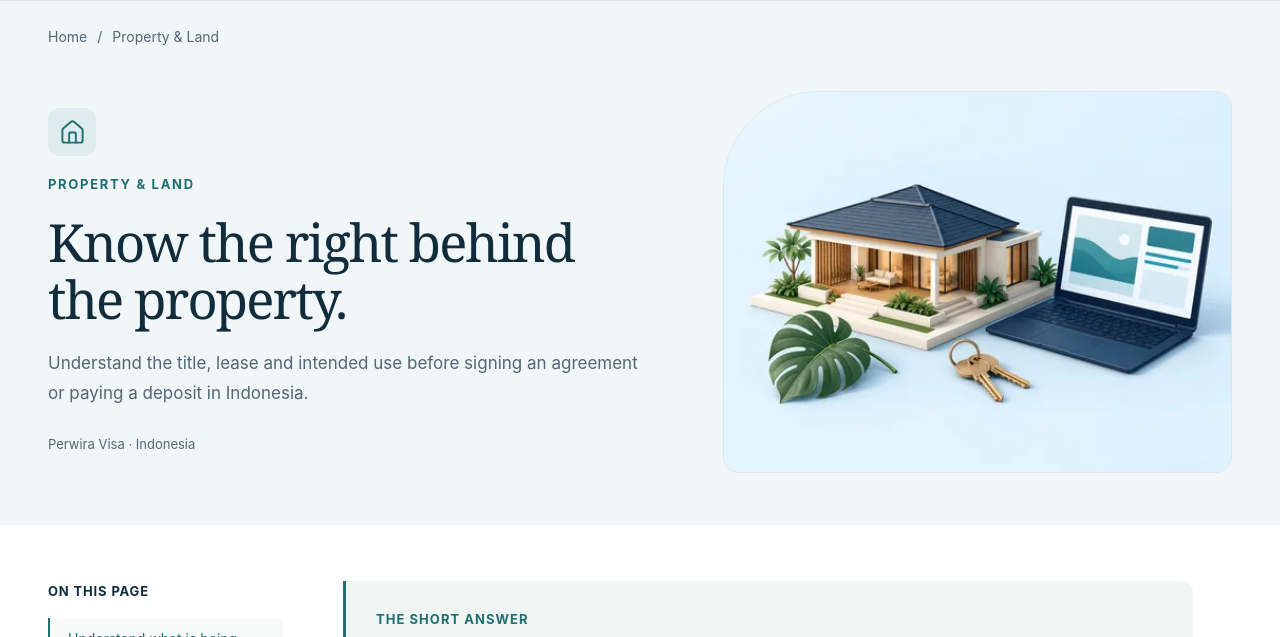
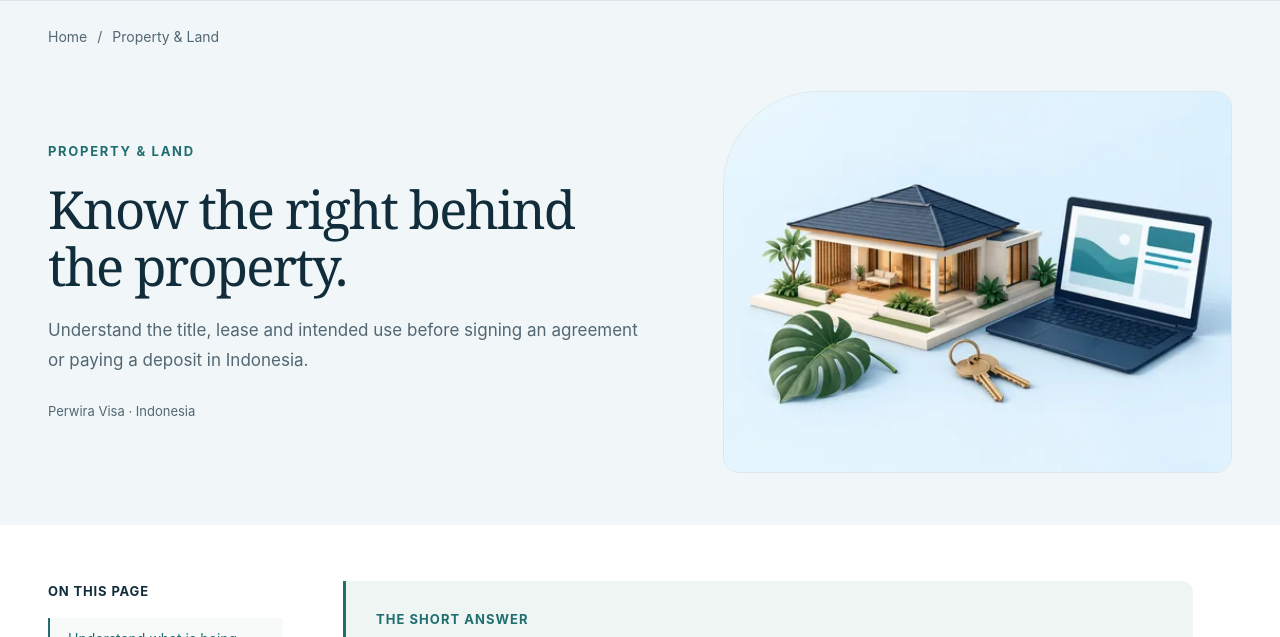
Before and after one commit to meonlombok/perwira, a plain HTML site: page services/property-land/index.html in a window 1280 px wide. Shown: the part 88-725 px from the top of the page. Drawn offline with Linux system fonts and the light colour scheme.

Commit message:
hilangkan icon

```diff
--- a/services/property-land/index.html
+++ b/services/property-land/index.html
@@ -168,13 +168,7 @@
         <div class="breadcrumb"><a href="../../index.html">Home</a><span>/</span>Property &amp; Land</div>
         <div class="page-hero-grid">
           <div class="page-hero-copy">
-            <span class="hero-symbol"><svg class="icon " aria-hidden="true" focusable="false"
-                xmlns="http://www.w3.org/2000/svg" width="24" height="24" viewBox="0 0 24 24" fill="none"
-                stroke="currentColor" stroke-width="2" stroke-linecap="round" stroke-linejoin="round">
-                <path d="M15 21v-8a1 1 0 0 0-1-1h-4a1 1 0 0 0-1 1v8" />
-                <path
-                  d="M3 10a2 2 0 0 1 .709-1.528l7-5.999a2 2 0 0 1 2.582 0l7 5.999A2 2 0 0 1 21 10v9a2 2 0 0 1-2 2H5a2 2 0 0 1-2-2z" />
-              </svg></span><span class="eyebrow">Property &amp; land</span>
+            <span class="eyebrow">Property &amp; land</span>
             <h1>Know the right behind the property.</h1>
             <p class="lede">Understand the title, lease and intended use before signing an agreement or paying a deposit
               in Indonesia.</p>
```
Also changed, not shown: guides/moving-living-lombok/index.html (+1 -7 lines).
